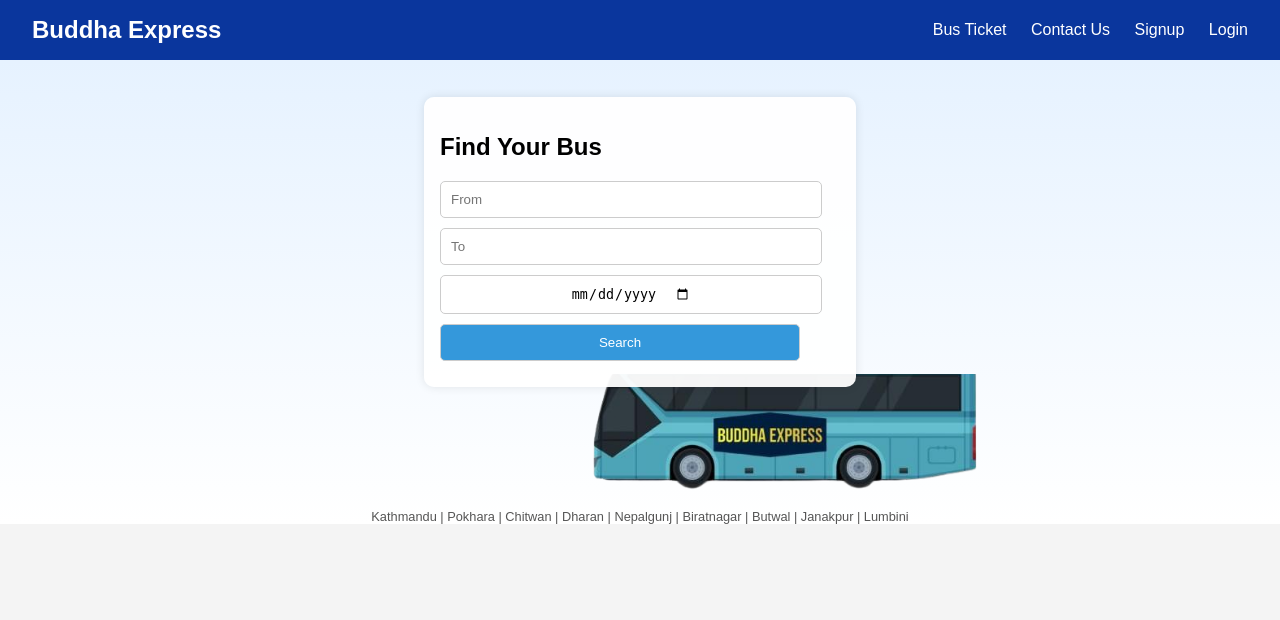
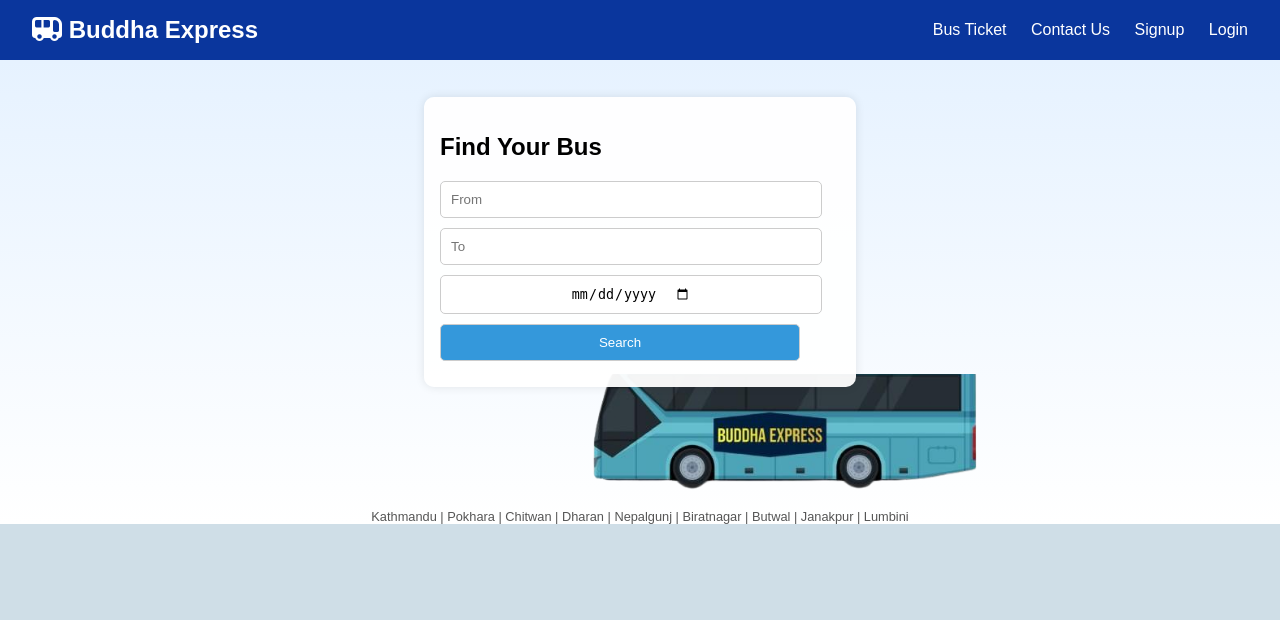
Before and after one commit to Bipson8848/hackathon1, a PHP site: page / in a window 1280 px wide. Shown: the top 620 px of the page. Run offline with PHP 8.4, Linux system fonts and the light colour scheme; some libraries are stand-ins or nearby versions.

Commit message:
new color pallete

```diff
--- a/index.html
+++ b/index.html
@@ -4,11 +4,13 @@
   <meta charset="UTF-8" />
   <meta name="viewport" content="width=device-width, initial-scale=1.0" />
   <title>Buddha Express</title>
+  <link rel="stylesheet" href="https://cdnjs.cloudflare.com/ajax/libs/font-awesome/7.0.0/css/all.min.css" integrity="sha512-DxV+EoADOkOygM4IR9yXP8Sb2qwgidEmeqAEmDKIOfPRQZOWbXCzLC6vjbZyy0vPisbH2SyW27+ddLVCN+OMzQ==" crossorigin="anonymous" referrerpolicy="no-referrer" />
   <link rel="stylesheet" href="style.css">
 </head>
 <body>
   <header>
-    <div class="nav-left">Buddha Express</div>
+    <div class="nav-left">
+      <i class="fa-solid fa-bus-side"></i> Buddha Express</div>
     <div class="nav-right">
       <a href="#">Bus Ticket</a>
       <a href="#">Contact Us</a>
--- a/style.css
+++ b/style.css
@@ -1,7 +1,7 @@
 body {
     margin: 0;
     font-family: sans-serif;
-    background: #f4f4f4;
+    background: #CFDEE7;
 }
 
 header {
```
